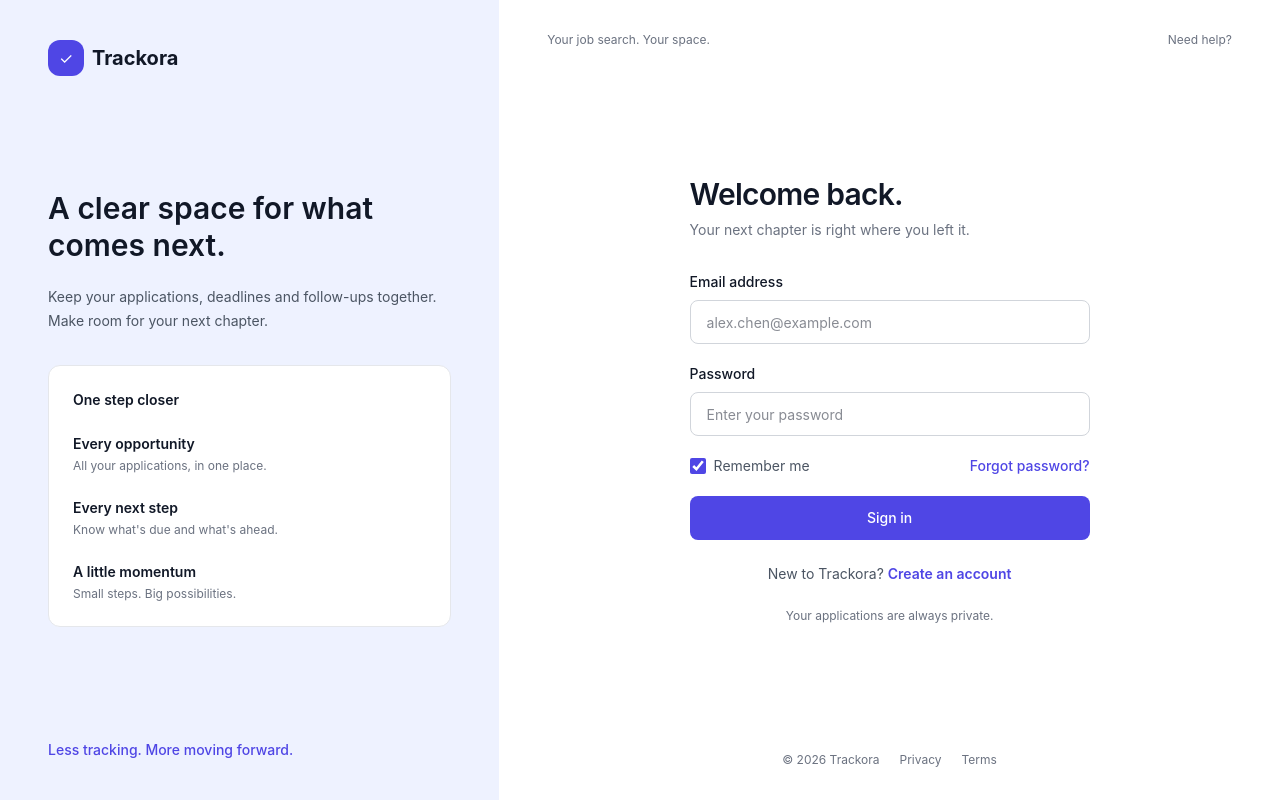
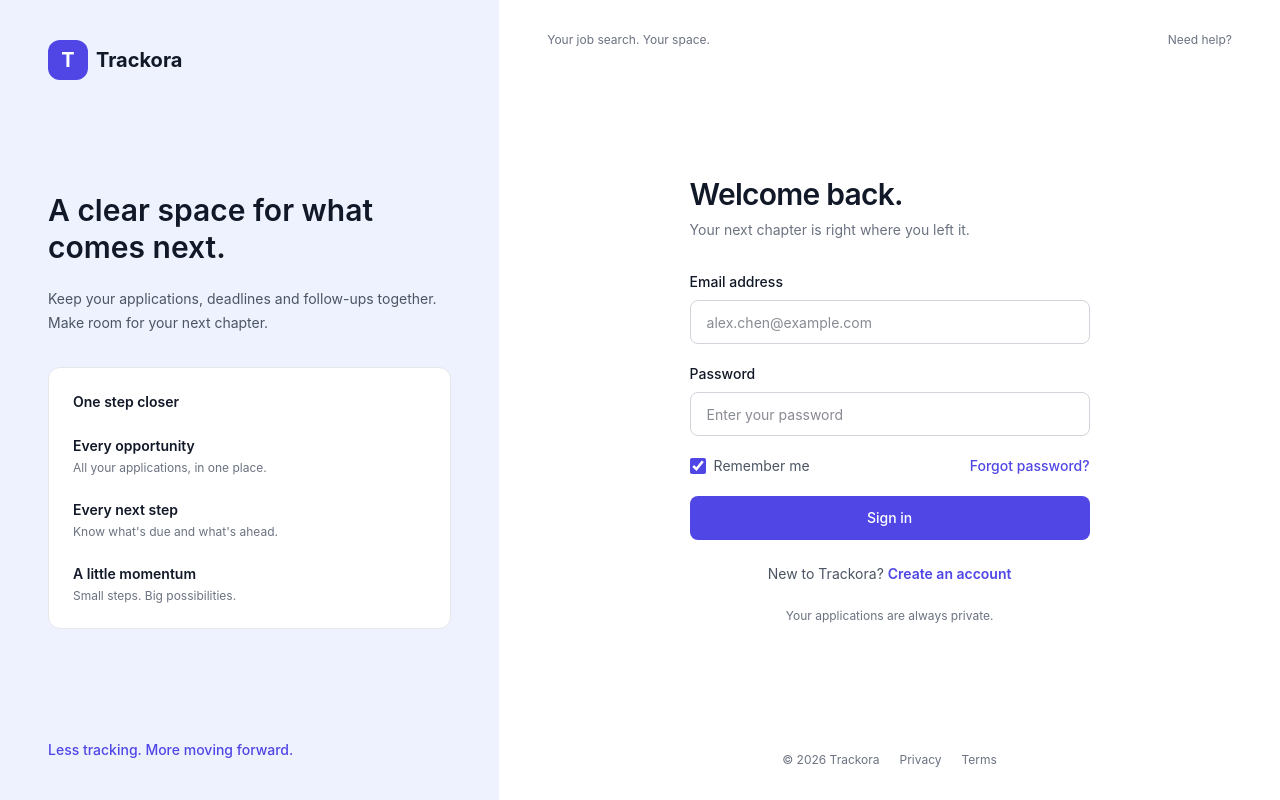
Before and after one commit to Toqa781/ya-rb-nsht8l, a React (Vite) app in the folder frontend/: page /login in a window 1280 px wide. Built offline with nearby package versions, Linux system fonts and the light colour scheme.

Commit message:
login&&signup done

```diff
--- a/frontend/src/Components/AuthLayout.tsx
+++ b/frontend/src/Components/AuthLayout.tsx
@@ -14,9 +14,9 @@ export default function AuthLayout({ children }: AuthLayoutProps) {
 
 
         <Link to="/" className="flex items-center gap-2">
-          <div className="flex h-9 w-9 items-center justify-center rounded-xl bg-[#4F46E5] text-white">
-            ✓
-          </div>
+          <div className="flex h-10 w-10 items-center justify-center rounded-xl bg-primary text-xl font-bold text-white">
+          T
+        </div>
 
           <span className="text-xl font-bold">
             Trackora
```
